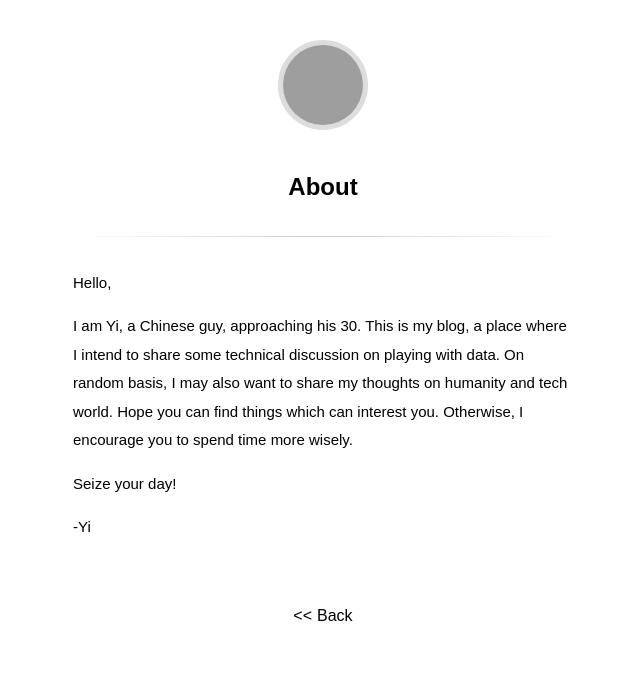
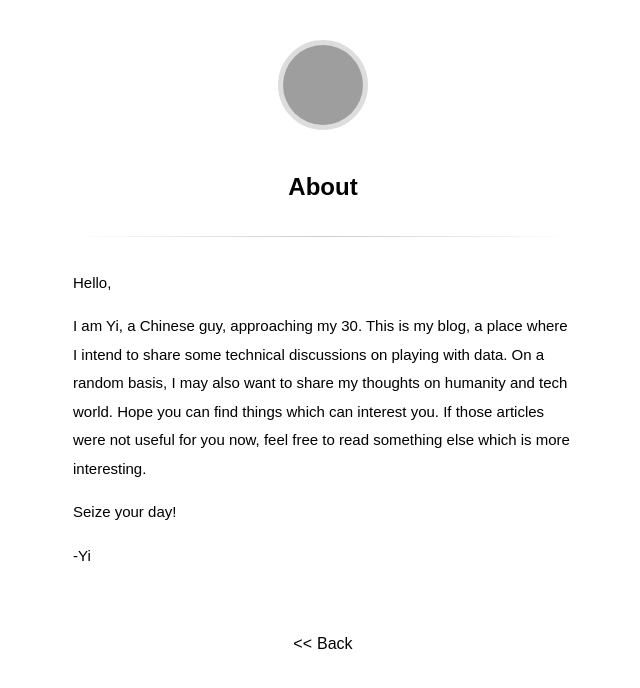
Before and after one commit to beingzy/beingzy.github.io, a Jekyll site: the page built from about.md, in a window 1280 px wide, cut to the strip 0-688 px from the top of the page. Shown: the whole strip, without its empty margins (317-957 px from the left). Built offline with Jekyll 4.4.1, drawn with Linux system fonts in a browser that asks for light colours; some web fonts are replaced; comment, search, counter and statistics services are not loaded; grey boxes are pictures that could not be loaded.

Commit message:
update about page

```diff
--- a/about.md
+++ b/about.md
@@ -5,7 +5,7 @@ title: About
 
 Hello,
 
-I am Yi, a Chinese guy, approaching his 30. This is my blog, a place where I intend to share some technical discussion on playing with data. On random basis, I may also want to share my thoughts on humanity and tech world. Hope you can find things which can interest you. Otherwise, I encourage you to spend time more wisely.
+I am Yi, a Chinese guy, approaching my 30. This is my blog, a place where I intend to share some technical discussions on playing with data. On a random basis, I may also want to share my thoughts on humanity and tech world. Hope you can find things which can interest you. If those articles were not useful for you now, feel free to read something else which is more interesting.
 
 Seize your day!
 
```
